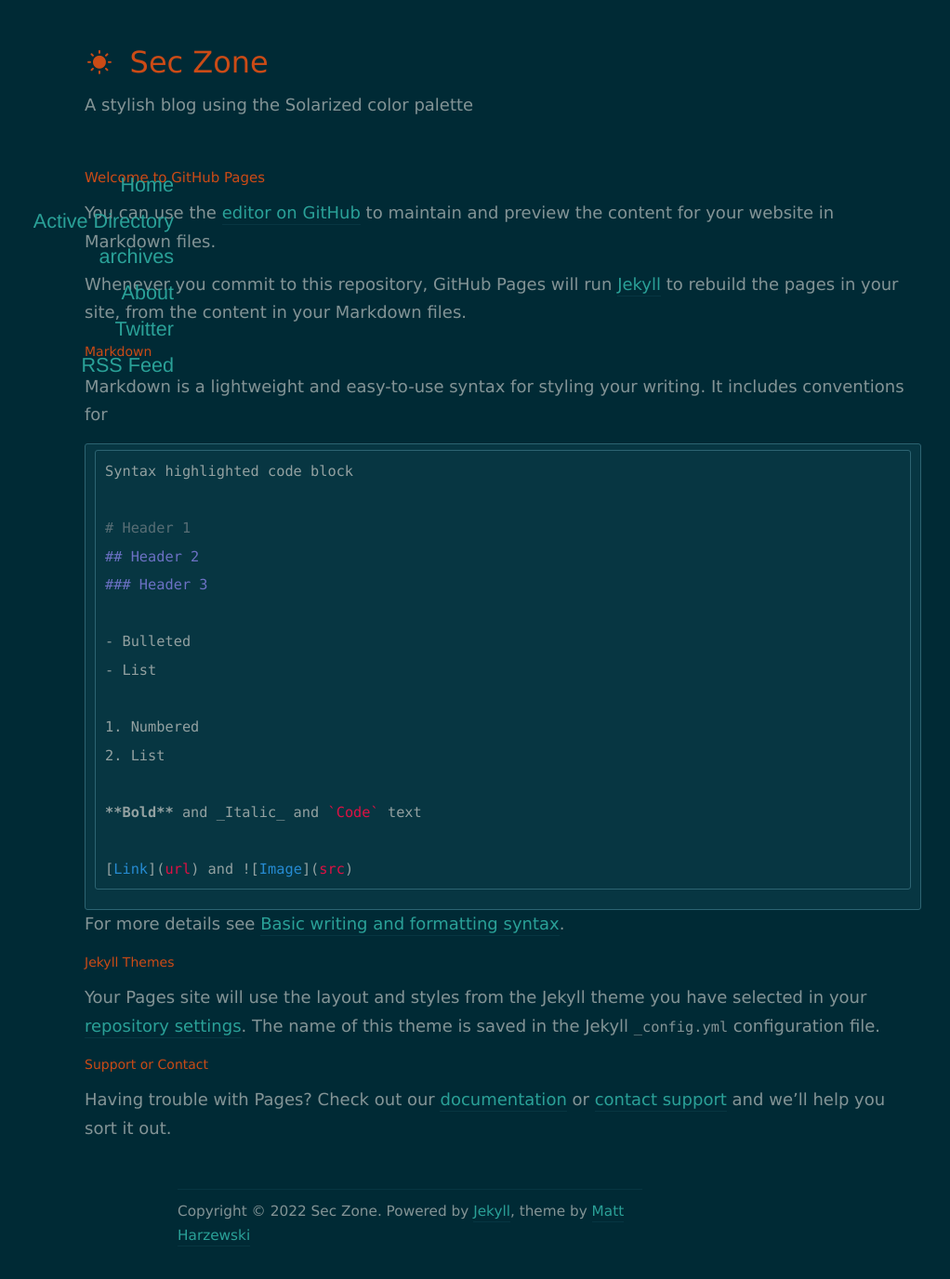
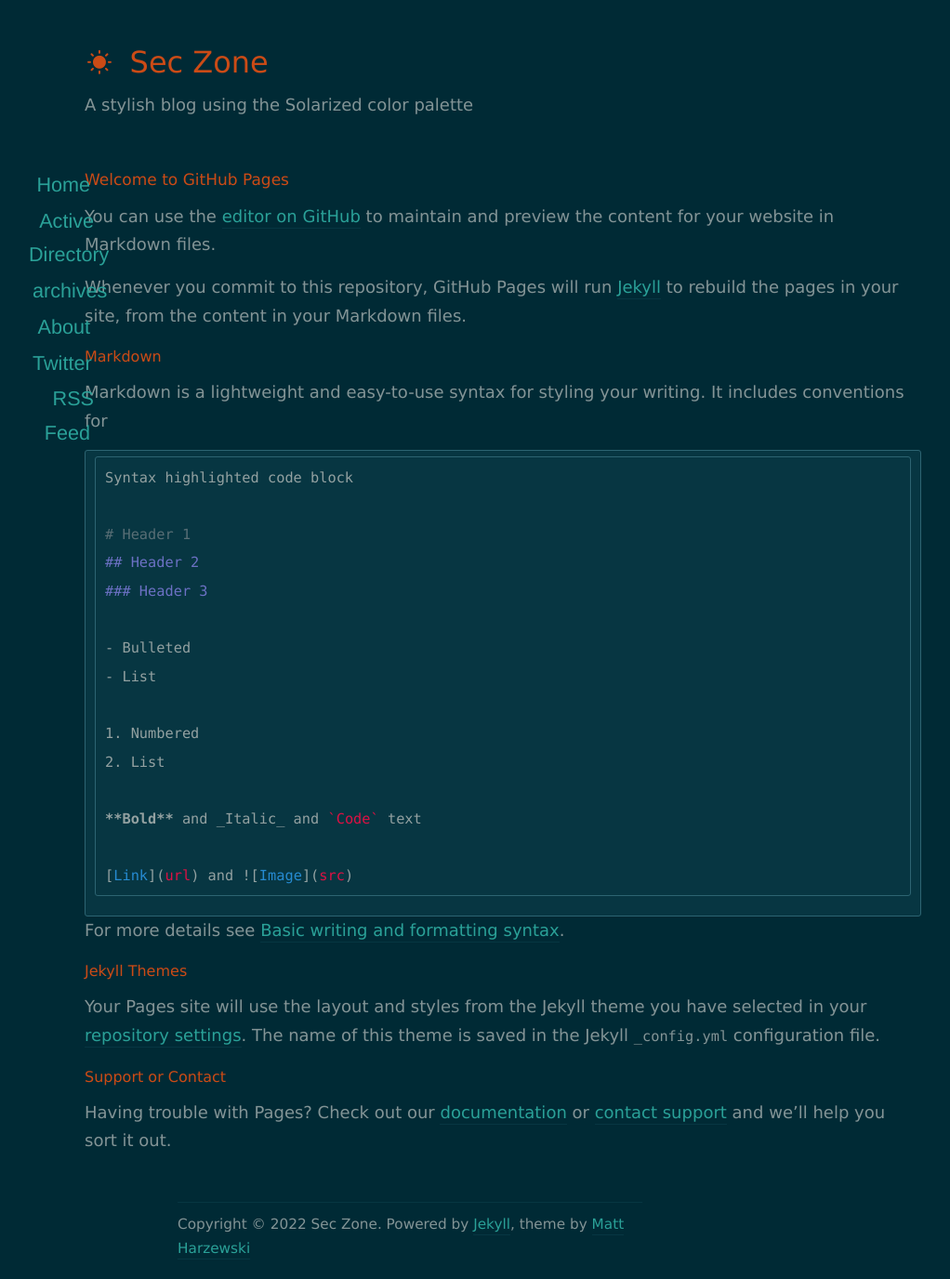
Before and after one commit to SecZone1/seczone1.github.io, a Jekyll site: the page built from index.md, in a window 1280 px wide. Shown: the whole page at 93% size, without its empty margins (199-1221 px from the left). Built offline with Jekyll 4.4.1, drawn with Linux system fonts in a browser that asks for light colours; nearby versions of some CDN libraries; our own code applies the rules of GitHub Pages for plain Markdown files; the list of posts is cut into pages by our own code.

Commit message:
Update style.css

```diff
--- a/assets/css/style.css
+++ b/assets/css/style.css
@@ -77,15 +77,15 @@ acronym, abbr {
 
 
 h1 {
+	font-size: 19px;
+	margin: 0 0 10px 0;
+}
+h2 {
 	font-size: 17px;
 	margin: 0 0 10px 0;
 }
-h2 {
-	font-size: 15px;
-	margin: 0 0 10px 0;
-}
 h3 {
-	font-size: 14px;
+	font-size: 16px;
 	margin: 0 0 10px 0;
 }
 
@@ -142,9 +142,9 @@ h3 {
 #sidebar {
 	position: absolute;
 	text-align: right;
-	width: 200px;
+	width: 100px;
 	top: 0;
-	left: -100px;
+	left: -90px;
 }
 
 #sidebar li {
```
